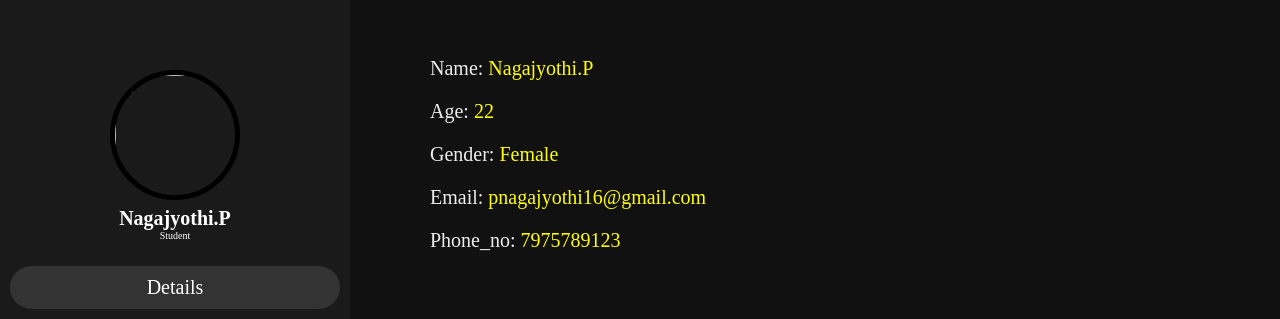
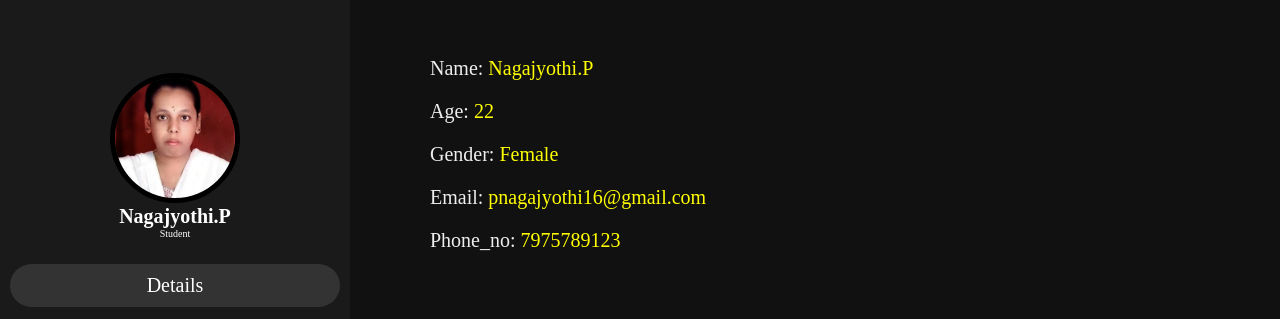
Before and after one commit to PNJ2000/Portfolio, a plain HTML site: page index.html in a window 1280 px wide. Shown: the part 111-430 px from the top of the page. Drawn offline with Linux system fonts and the light colour scheme.

Commit message:
Update index.html

```diff
--- a/index.html
+++ b/index.html
@@ -10,7 +10,7 @@
 <body>
     <header>
        <div class="user">
-       <img src="myphoto.jpg">
+       <img src="my photo.jpg">
        <h5 class="nm">Nagajyothi.P</h5>
        <p class="jb">Student</p>
        </div>
```
